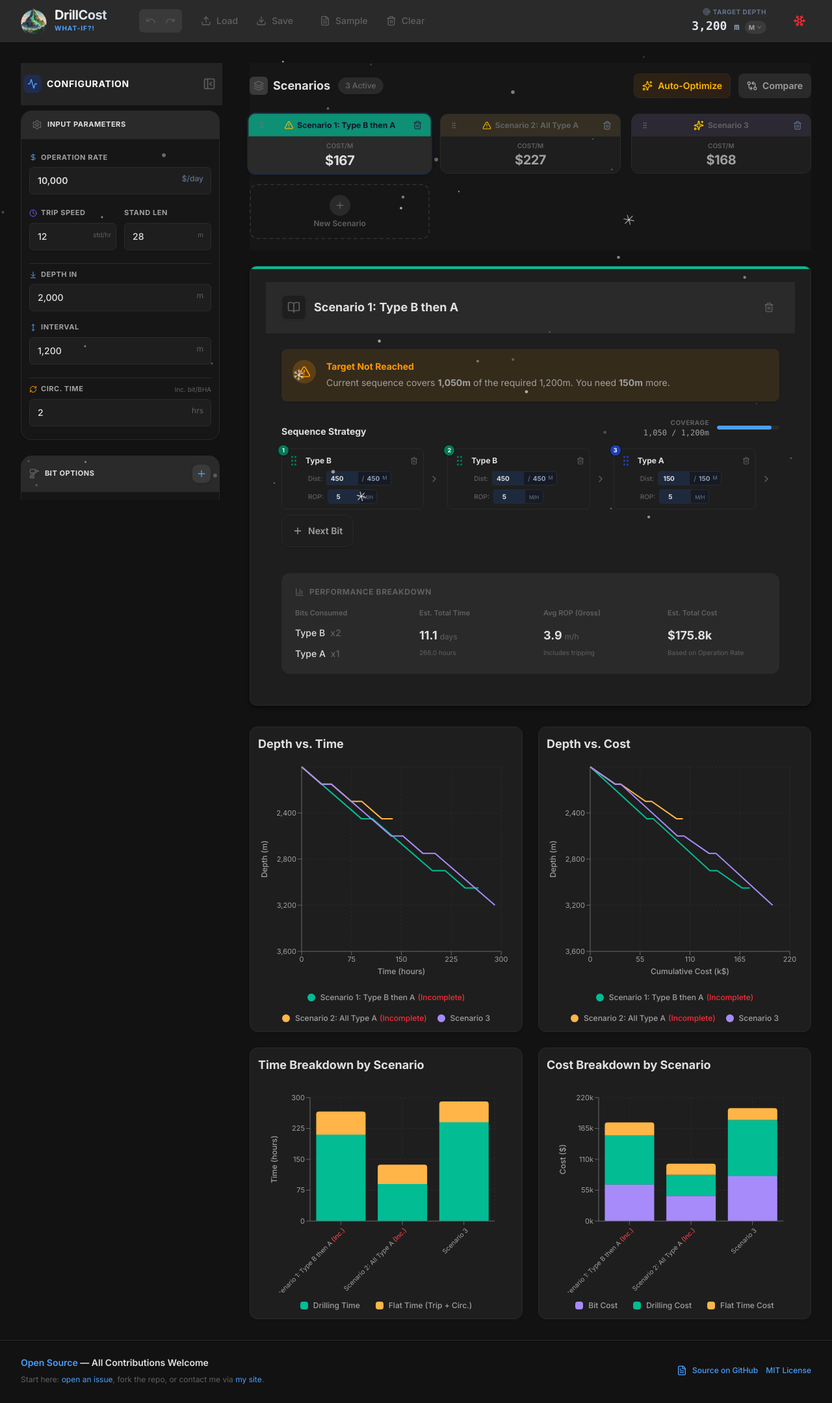
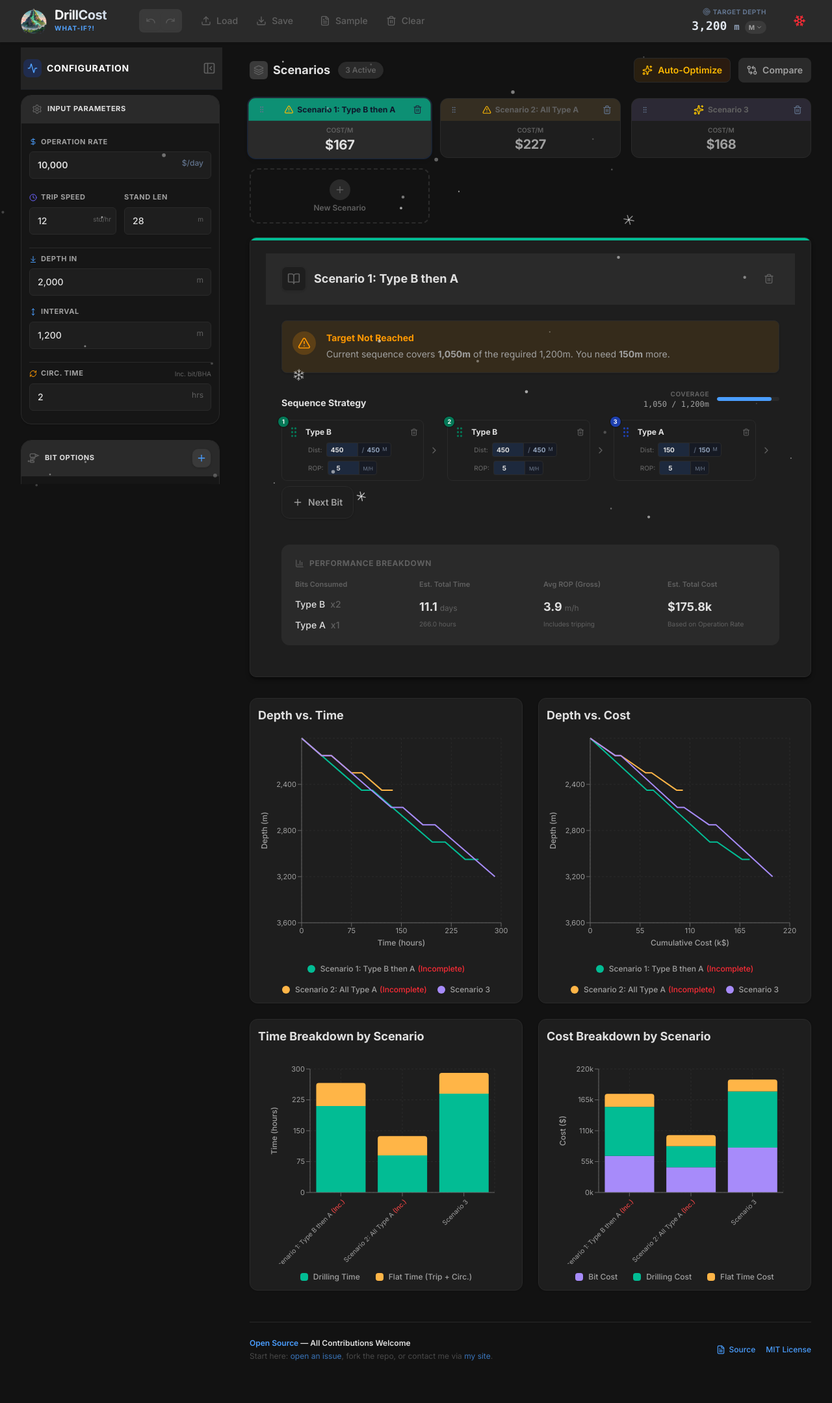
Before and after one commit to son-n-pham/drillcost, a React (Vite) app: page / in a window 1280 px wide. Shown: the whole page at 65% size. Built offline with nearby package versions, Linux system fonts and the light colour scheme.

Commit message:
feat: implement comprehensive scenario management UI with drag-and-drop, comparison, and optimization features

```diff
--- a/App.tsx
+++ b/App.tsx
@@ -540,7 +540,7 @@ const App: React.FC = () => {
         </div>
       </div>
 
-      <main className="max-w-7xl mx-auto px-4 sm:px-6 lg:px-8 pt-2 min-[850px]:pt-8 pb-8 flex-grow">
+      <main className="max-w-7xl mx-auto px-4 sm:px-6 lg:px-8 pt-1 min-[850px]:pt-2 pb-2 flex-grow">
         <div className="flex flex-col min-[850px]:flex-row relative items-start">
 
           {/* Unified Sidebar Container */}
@@ -551,7 +551,7 @@ const App: React.FC = () => {
               // Desktop (>=850px): Sidebar behavior (sticky top-24)
               "max-[849px]:w-full",
               isSidebarOpen
-                ? "min-[850px]:sticky min-[850px]:top-24 min-[850px]:w-[320px] min-[850px]:mr-8 opacity-100"
+                ? "min-[850px]:sticky min-[850px]:top-[64px] min-[850px]:w-[320px] min-[850px]:mr-8 opacity-100"
                 : "min-[850px]:w-0 min-[850px]:mr-0 min-[850px]:opacity-0 min-[850px]:pointer-events-none"
             )}
             style={{
@@ -627,44 +627,33 @@ const App: React.FC = () => {
               </ScenarioManager>
             </section>
 
+            {/* Footer moved inside flex-1 to extend sticky track */}
+            <footer className="w-full border-t border-slate-200 dark:border-[var(--bh-border)] py-6 mt-12 mb-8">
+              <div className="flex flex-col sm:flex-row justify-between items-start sm:items-center gap-4 text-xs text-slate-500 dark:text-[var(--bh-text-mute)]">
+                <div className="max-w-xl">
+                  <div className="font-semibold text-slate-800 dark:text-[var(--bh-text)]">
+                    <a href="https://youtu.be/a4ap0R_OQIE?si=HRt_-Y2UeGuxWlBd" target="_blank" rel="noopener noreferrer" className="text-blue-600 dark:text-[var(--bh-primary)] hover:underline">Open Source</a> — All Contributions Welcome
                   </div>
-        </div>
-      </main>
-
-      {/* Footer */}
-      <footer className="w-full border-t border-slate-200 dark:border-[var(--bh-border)] py-6 mt-auto">
-        <div className="max-w-7xl mx-auto px-4 sm:px-6 lg:px-8 flex flex-col sm:flex-row justify-between items-start sm:items-center gap-4 text-sm text-slate-600 dark:text-[var(--bh-text-mute)]">
-          <div className="max-w-xl">
-        <div className="font-semibold text-slate-800 dark:text-[var(--bh-text)]"><a href="https://youtu.be/a4ap0R_OQIE?si=HRt_-Y2UeGuxWlBd" target="_blank" rel="noopener noreferrer" className="text-blue-600 dark:text-[var(--bh-primary)] hover:underline">Open Source</a> — All Contributions Welcome</div>
-
-        <p className="mt-2 text-xs">
-          Start here: <a href="https://github.com/son-n-pham/drillcost/issues" target="_blank" rel="noopener noreferrer" className="text-blue-600 dark:text-[var(--bh-primary)] hover:underline">open an issue</a>, fork the repo, or contact me via <a href="https://son-n-pham.github.io/" target="_blank" rel="noopener noreferrer" className="text-blue-600 dark:text-[var(--bh-primary)] hover:underline">my site</a>.
+                  <p className="mt-1 opacity-70">
+                    Start here: <a href="https://github.com/son-n-pham/drillcost/issues" target="_blank" rel="noopener noreferrer" className="hover:underline">open an issue</a>, fork the repo, or contact me via <a href="https://son-n-pham.github.io/" target="_blank" rel="noopener noreferrer" className="hover:underline">my site</a>.
                   </p>
                 </div>
 
-          <div className="flex flex-col sm:flex-row items-start sm:items-center gap-3">
-        <a
-          href="https://github.com/son-n-pham/drillcost"
-          target="_blank"
-          rel="noopener noreferrer"
-          className="hover:text-blue-600 dark:hover:text-[var(--bh-primary)] transition-colors flex items-center gap-2"
-        >
-          <FileText className="w-4 h-4" />
-          <span className="text-xs font-medium">Source on GitHub</span>
+                <div className="flex items-center gap-4">
+                  <a href="https://github.com/son-n-pham/drillcost" target="_blank" rel="noopener noreferrer" className="hover:text-blue-600 dark:hover:text-[var(--bh-primary)] transition-colors flex items-center gap-1.5 font-medium">
+                    <FileText className="w-3.5 h-3.5" /> Source
                   </a>
-
-        <a
-          href="https://github.com/son-n-pham/drillcost/blob/main/LICENSE"
-          target="_blank"
-          rel="noopener noreferrer"
-          className="hover:text-blue-600 dark:hover:text-[var(--bh-primary)] transition-colors text-xs font-medium"
-        >
+                  <a href="https://github.com/son-n-pham/drillcost/blob/main/LICENSE" target="_blank" rel="noopener noreferrer" className="hover:text-blue-600 dark:hover:text-[var(--bh-primary)] transition-colors font-medium">
                     MIT License
                   </a>
                 </div>
               </div>
             </footer>
           </div>
+        </div>
+      </main>
+
+    </div>
   );
 };
 
--- a/components/ScenarioManager.tsx
+++ b/components/ScenarioManager.tsx
@@ -1012,10 +1012,10 @@ const ScenarioManager: React.FC<ScenarioManagerProps> = ({ bits, scenarios, setS
       <div
         ref={stickyHeaderRef}
         className={clsx(
-          "min-[850px]:sticky top-16 min-[850px]:top-20 z-40 transition-all duration-300 mb-6",
+          "min-[850px]:sticky top-16 min-[850px]:top-[64px] z-40 transition-all duration-300 mb-2",
           isScrolled
-            ? "bg-white/95 dark:bg-[var(--bh-surface-1)]/95 backdrop-blur-md pb-6 pt-4 border-b border-slate-200 dark:border-[var(--bh-border)] shadow-lg rounded-b-2xl px-1"
-            : "bg-white/40 dark:bg-[var(--bh-surface-0)]/40 pb-4 pt-4 border-b border-transparent"
+            ? "bg-white/95 dark:bg-[var(--bh-bg)]/90 backdrop-blur-xl pb-4 pt-3 border-b border-slate-200/50 dark:border-[var(--bh-border)]/50 shadow-xl px-2"
+            : "bg-transparent pb-3 pt-4 border-b border-transparent"
         )}
       >
         <div className="flex flex-col sm:flex-row sm:items-center justify-between gap-4">
```
Lines whose indentation alone changed are shown as unchanged.
